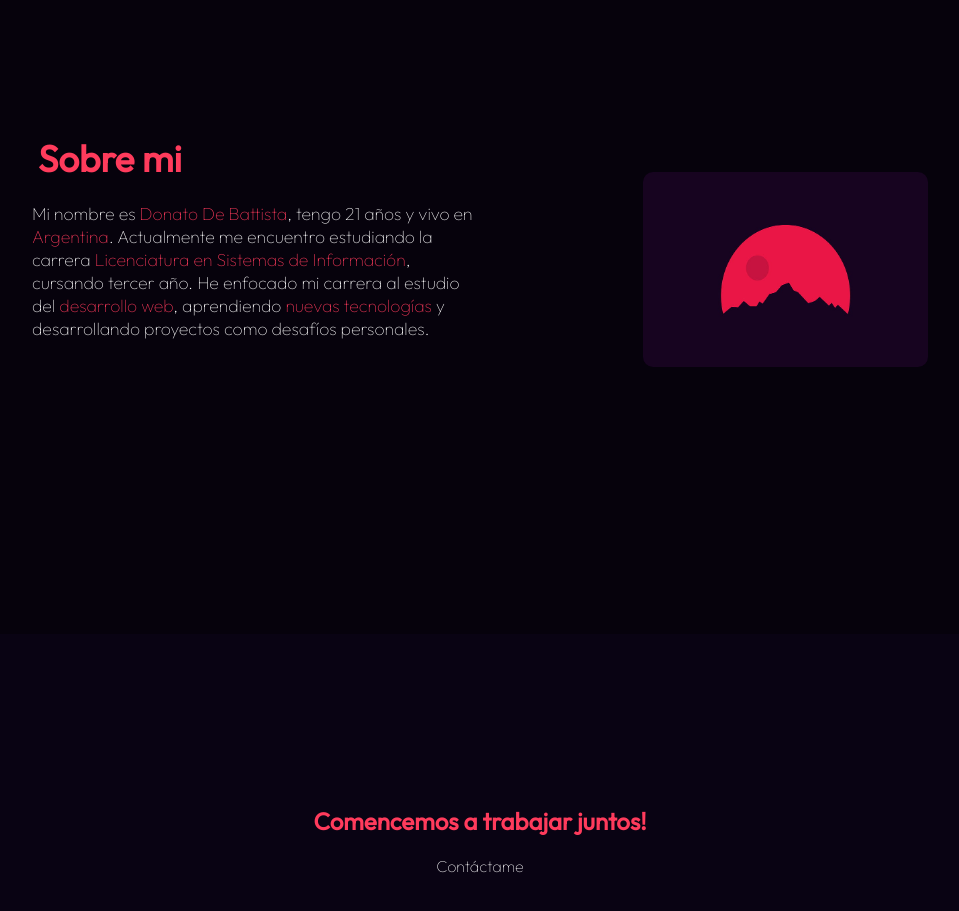
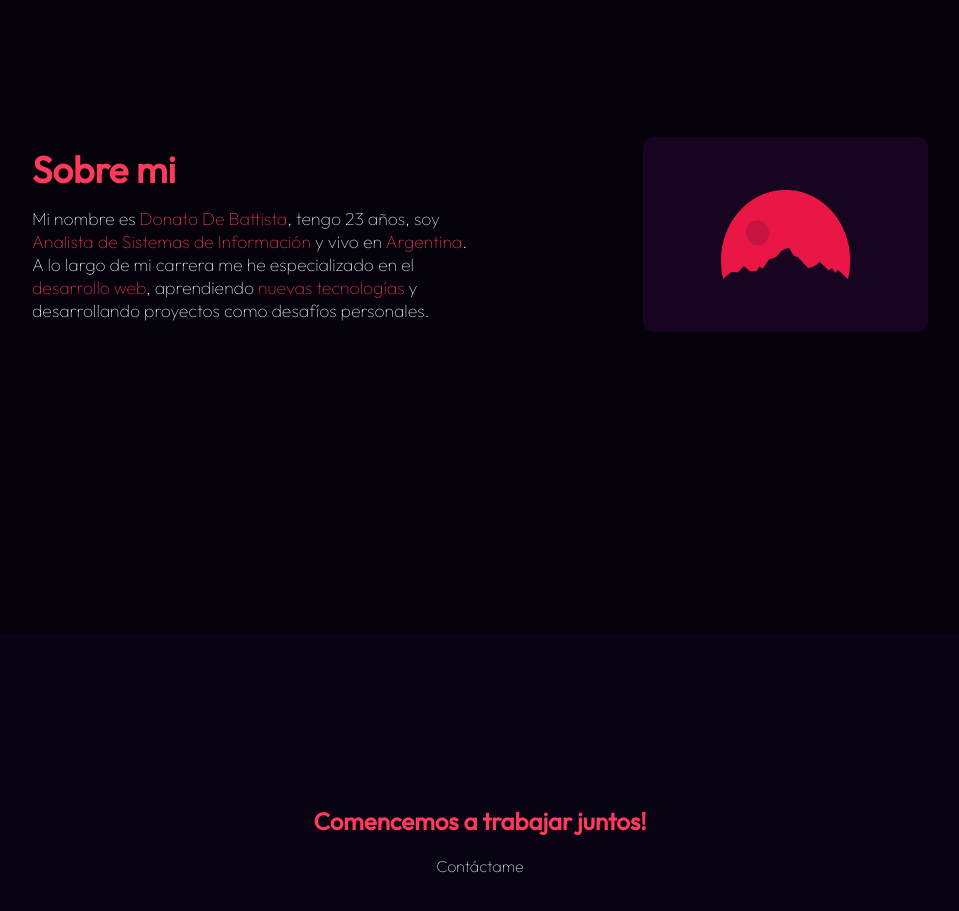
Before and after one commit to donatodebattista/donatodebattista.github.io, a plain HTML site: page index.html in a window 1280 px wide. Shown: the part 880-1791 px from the top of the page, without its empty margins (160-1119 px from the left). Drawn offline with nearby package versions, Linux system fonts and the light colour scheme.

Commit message:
fix about-me section

```diff
--- a/index.html
+++ b/index.html
@@ -89,7 +89,7 @@
         <div class="about-me-content">
             <div class="about-me-text">
                 <h2>Sobre mi</h2>
-                <p>Mi nombre es <span>Donato De Battista</span>, tengo 21 años y vivo en <span>Argentina</span>. Actualmente me encuentro estudiando la carrera <span>Licenciatura en Sistemas de Información</span>, cursando tercer año. He enfocado mi carrera al estudio del <span>desarrollo web</span>, aprendiendo <span>nuevas tecnologías</span> y desarrollando proyectos como desafíos personales.
+                <p>Mi nombre es <span>Donato De Battista</span>, tengo 23 años, soy <span>Analista de Sistemas de Información</span> y vivo en <span>Argentina</span>. A lo largo de mi carrera me he especializado en el <span>desarrollo web</span>, aprendiendo <span>nuevas tecnologías</span> y desarrollando proyectos como desafíos personales.
             </div>
 
             <img src="./images/moon-mountain.jpg" alt="moon-mountain">
--- a/styles.css
+++ b/styles.css
@@ -275,7 +275,6 @@ hr{
     margin-bottom: 14px;
     color: var(--primaryColor);
     font-size: 2.3rem;
-    padding: 6px;
 }
 
 .about-me-container .about-me-text p{
@@ -296,7 +295,6 @@ hr{
     border-radius: 10px;
     align-self: center;
     position: relative;
-    top: 35px;
 }
 
 
@@ -355,7 +353,7 @@ hr{
 .contact-container form input:focus, textarea:focus{
     outline: none;
     border: 2px solid var(--primaryColor);
-    background-color: #0d041a;
+    background-color: #0a0316;
 }
 
 .contact-container form textarea{
```
